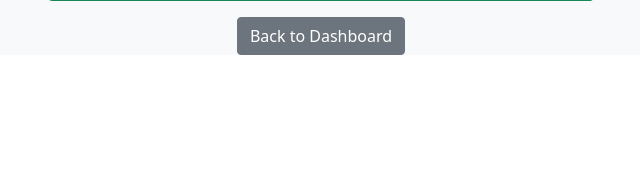
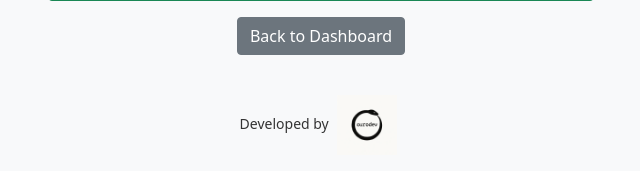
Before and after one commit to snek5/ss_bookingsys_carwash, a Flask app: page /admin/booking/add in a window 1280 px wide. Shown: the part 781-952 px from the top of the page, without its empty margins (319-959 px from the left). Before the commit the page ends 836 px from the top, so only its background shows below. Run offline with Flask 3, Linux system fonts and the light colour scheme; a user stored in the database is signed in; some libraries are stand-ins or nearby versions.

Commit message:
added logo

```diff
--- a/app/static/styles.css
+++ b/app/static/styles.css
@@ -62,3 +62,18 @@ form .form-control {
     margin: auto;
     padding: 15px;
 }
+
+.footer {
+    position: relative;
+    bottom: 0;
+    width: 100%;
+    background-color: #f8f9fa; /* Light gray Bootstrap color */
+    color: #333;
+    font-size: 14px;
+}
+
+.footer-logo {
+    height: 60px; /* Adjust size */
+    margin: 0 5px;
+    vertical-align: middle;
+}
--- a/app/templates/layout.html
+++ b/app/templates/layout.html
@@ -38,4 +38,16 @@
     <script src="{{ url_for('static', filename='script.js') }}"></script>
 
 </body>
+<footer class="footer mt-4 py-3 bg-light text-center">
+    <div class="container">
+        <p class="mb-0">
+            Developed by
+            <img src="{{ url_for('static', filename='img/ourodev.png') }}"
+                 alt="OuroDev Logo"
+                 class="footer-logo">
+            <!-- <strong>OuroDev</strong> -->
+        </p>
+    </div>
+</footer>
+
 </html>
```
Also changed, not shown: app/static/img/ourodev.png (added).
